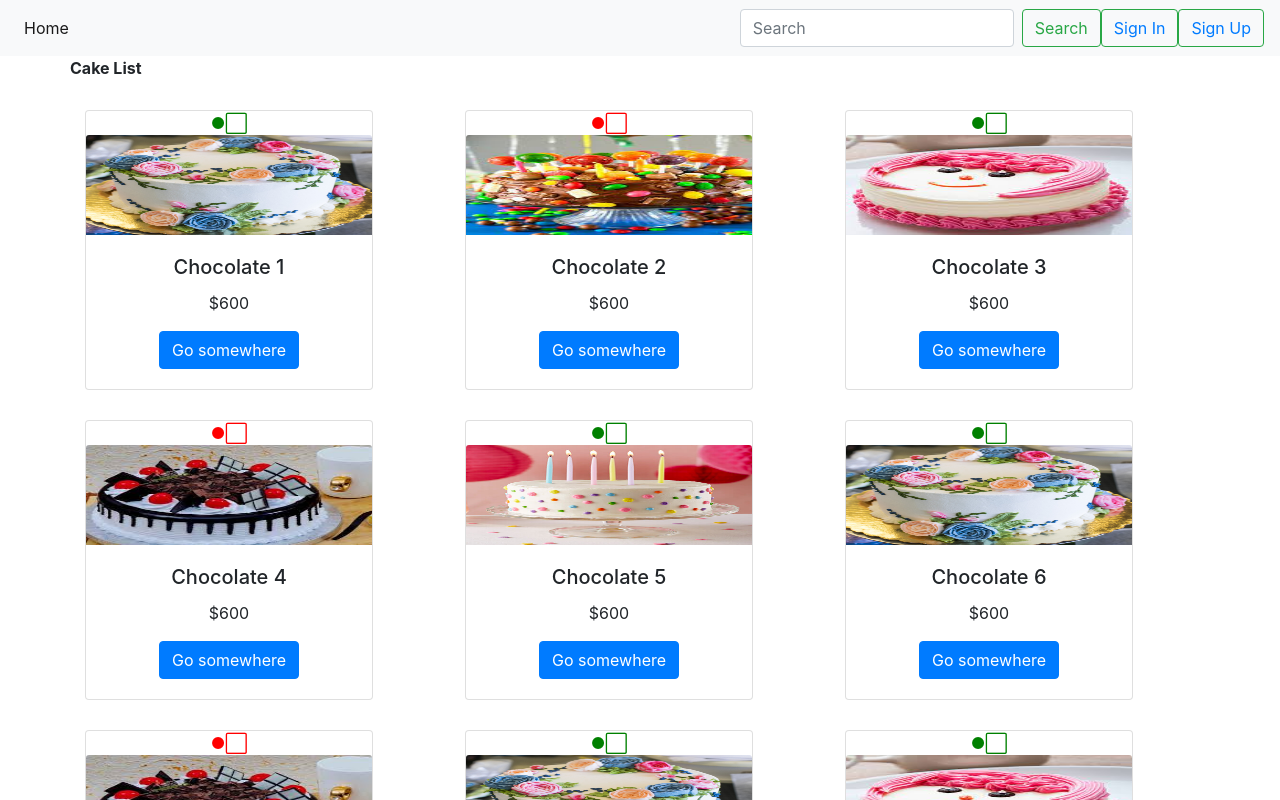
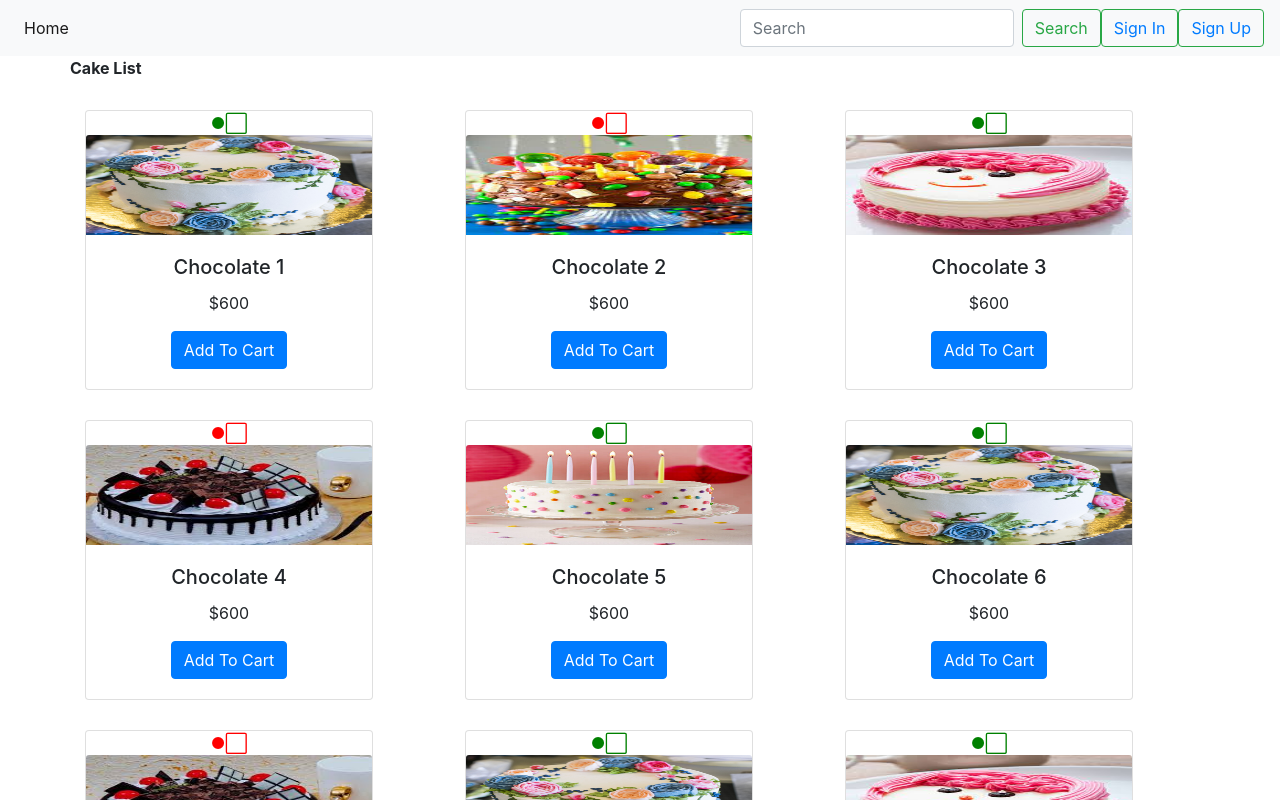
Before and after one commit to anujChauhan-7838/react-training, a React (Create React App) app: page / in a window 1280 px wide. Shown: the top 800 px of the page. Built offline with nearby package versions, Linux system fonts and the light colour scheme.

Commit message:
text change

```diff
--- a/src/components/Cake.js
+++ b/src/components/Cake.js
@@ -12,7 +12,7 @@
               <div className="card-body">
                   <h5 className="card-title">{cake.name}</h5>
                   <p className="card-text">{"$"+cake.price}</p>
-                  <a href="#" className="btn btn-primary">Go somewhere</a>
+                  <a href="#" className="btn btn-primary">Add To Cart</a>
               </div>
               </div>
 
```
